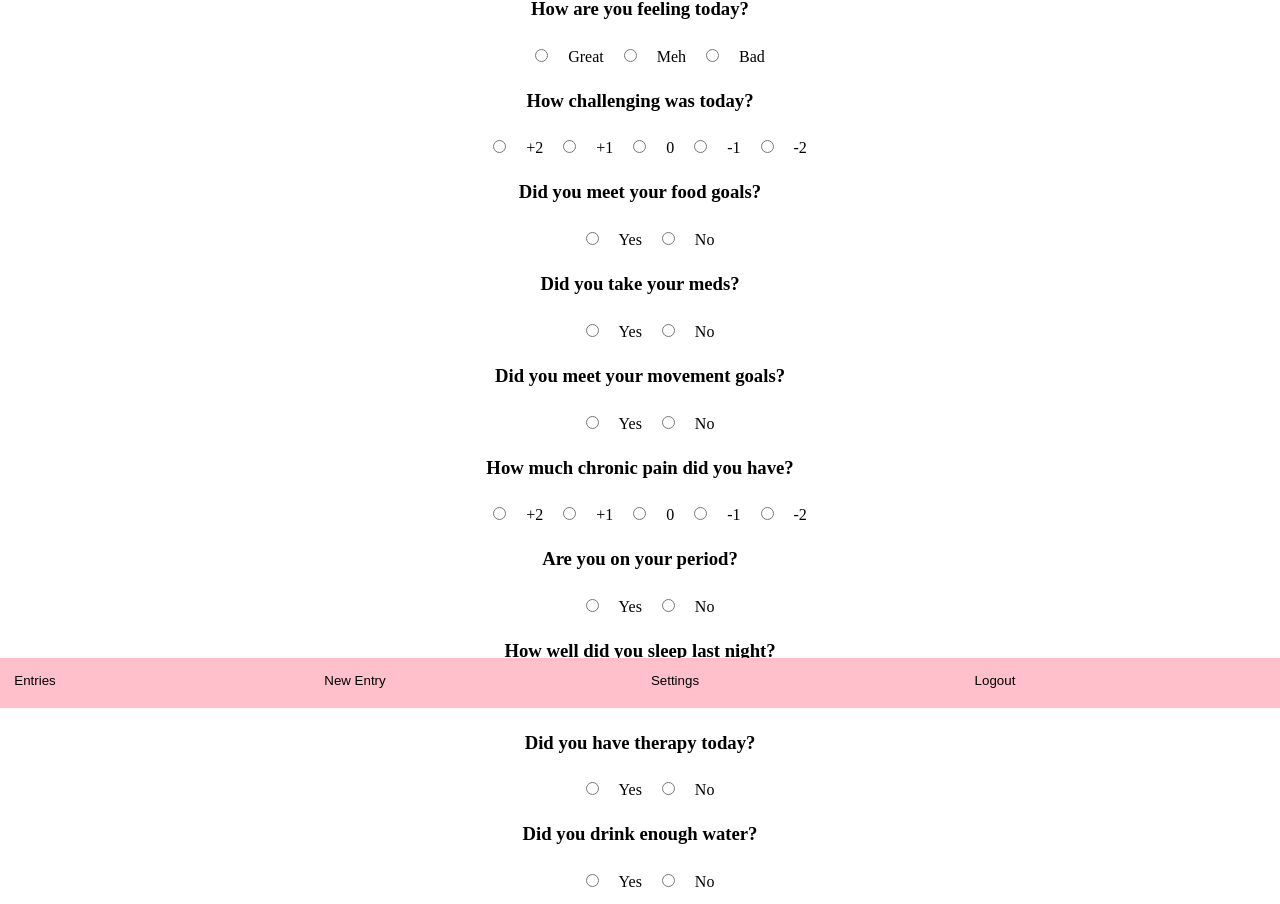
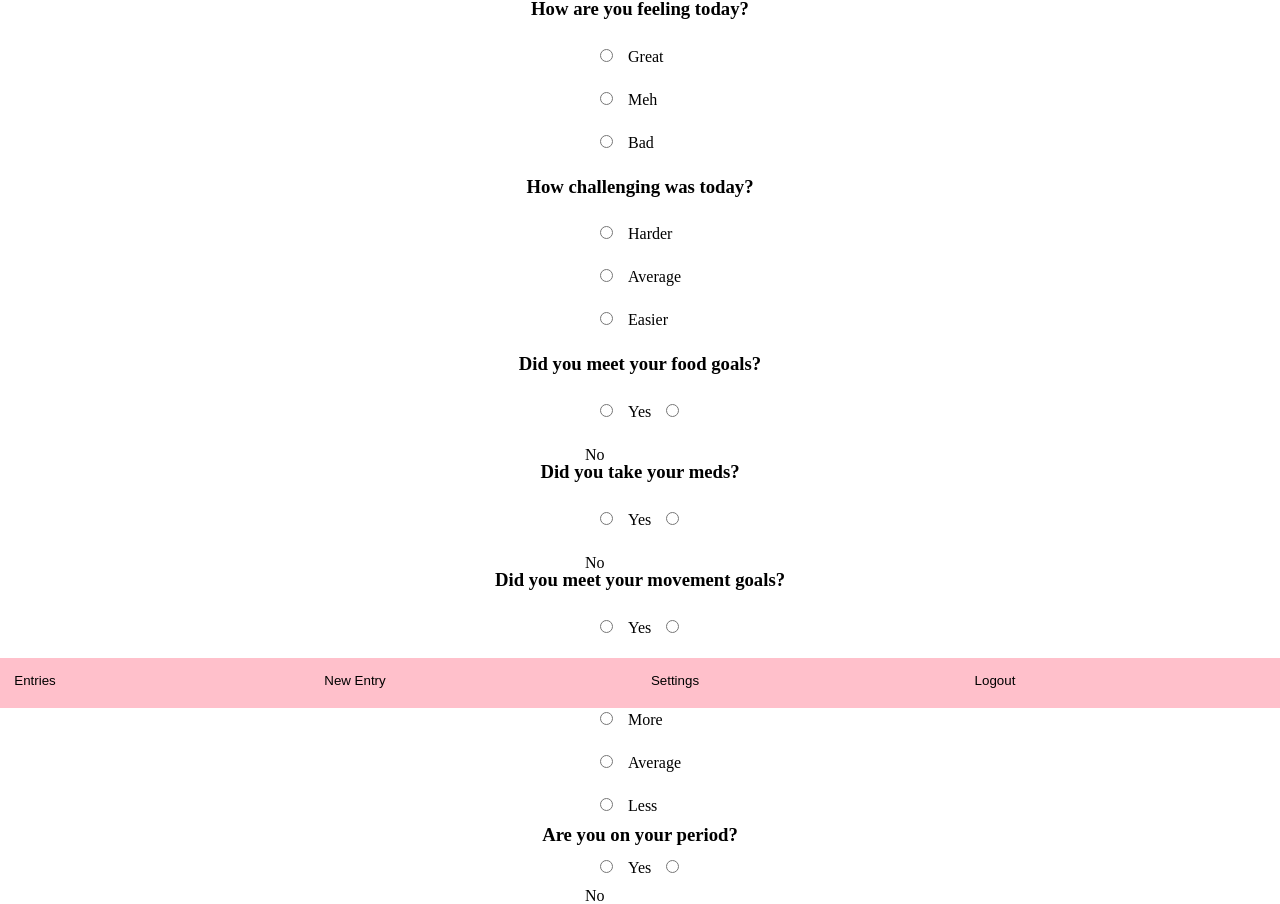
Before and after one commit to AwrenNuit/mood-tracker, a React (Create React App) app: page /new-entry in a window 1280 px wide. Shown: the part 92-996 px from the top of the page. Built offline with nearby package versions, Linux system fonts and the light colour scheme; a web font is replaced by a local one.

Commit message:
formatted radio options

```diff
--- a/src/components/NewEntry/NewEntry.css
+++ b/src/components/NewEntry/NewEntry.css
@@ -1,3 +1,21 @@
 .mood-radio {
-  margin: 30px 20px;
+  margin: 15px;
 }
+
+.entry-radio-container {
+  width: 110px;
+  text-align: left;
+  display: block;
+}
+
+.entry-radio-first {
+  margin-top: 30px;
+}
+
+.entry-radio-label {
+  cursor: pointer;
+}
+
+.entry-radio-last {
+  margin-bottom: 30px;
+}
--- a/src/components/NewEntry/NewEntry.js
+++ b/src/components/NewEntry/NewEntry.js
@@ -47,229 +47,293 @@ export default function NewEntry() {
       <form onSubmit={handleSubmit}>
         <div>
           <h3>How are you feeling today?</h3>
+          <div className="entry-radio-container">
+            <label className="entry-radio-label">
               <input
                 type="radio"
-            className="mood-radio"
+                className="mood-radio entry-radio-first"
                 name="mood"
                 value="Great"
                 onChange={(e)=>setMood(e.target.value)}
-          />Great
+              />
+              Great
+            </label>
+            <label className="entry-radio-label">
               <input
                 type="radio"
                 className="mood-radio"
                 name="mood"
                 value="Meh"
                 onChange={(e)=>setMood(e.target.value)}
-          />Meh
+              />
+              Meh
+            </label>
+            <label className="entry-radio-label">
               <input
                 type="radio"
-            className="mood-radio"
+                className="mood-radio entry-radio-last"
                 name="mood"
                 value="Bad"
                 onChange={(e)=>setMood(e.target.value)}
-          />Bad
+              />
+              Bad
+            </label>
+          </div>
         </div>
         <div>
           <h3>How challenging was today?</h3>
+          <div className="entry-radio-container">
+            <label className="entry-radio-label">
+              <input
+                type="radio"
+                className="mood-radio entry-radio-first"
+                name="challenge"
+                value="Harder"
+                onChange={(e)=>setChallenge(e.target.value)}
+              />
+              Harder
+            </label>
+            <label className="entry-radio-label">
               <input
                 type="radio"
                 className="mood-radio"
                 name="challenge"
-            value={2}
+                value="Average"
                 onChange={(e)=>setChallenge(e.target.value)}
-          />+2
+              />
+              Average
+            </label>
+            <label className="entry-radio-label">
               <input
                 type="radio"
-            className="mood-radio"
+                className="mood-radio entry-radio-last"
                 name="challenge"
-            value={1}
+                value="Easier"
                 onChange={(e)=>setChallenge(e.target.value)}
-          />+1
-          <input
-            type="radio"
-            className="mood-radio"
-            name="challenge"
-            value={0}
-            onChange={(e)=>setChallenge(e.target.value)}
-          />0
-          <input
-            type="radio"
-            className="mood-radio"
-            name="challenge"
-            value={-1}
-            onChange={(e)=>setChallenge(e.target.value)}
-          />-1
-          <input
-            type="radio"
-            className="mood-radio"
-            name="challenge"
-            value={-2}
-            onChange={(e)=>setChallenge(e.target.value)}
-          />-2
+              />
+              Easier
+            </label>
+          </div>
         </div>
         <div>
           <h3>Did you meet your food goals?</h3>
+          <div className="entry-radio-container">
+            <label className="entry-radio-label">
               <input
                 type="radio"
-            className="mood-radio"
+                className="mood-radio entry-radio-first"
                 name="food"
                 value="Yes"
                 onChange={(e)=>setFood(e.target.value)}
-          />Yes
+              />
+              Yes
+            </label>
+            <label className="entry-radio-label">
               <input
                 type="radio"
-            className="mood-radio"
+                className="mood-radio entry-radio-last"
                 name="food"
                 value="No"
                 onChange={(e)=>setFood(e.target.value)}
-          />No
+              />
+              No
+            </label>
+          </div>
         </div>
         <div>
           <h3>Did you take your meds?</h3>
+          <div className="entry-radio-container">
+            <label className="entry-radio-label">
               <input
                 type="radio"
-            className="mood-radio"
+                className="mood-radio entry-radio-first"
                 name="meds"
                 value="Yes"
                 onChange={(e)=>setMeds(e.target.value)}
-          />Yes
+              />
+              Yes
+            </label>
+            <label className="entry-radio-label">
               <input
                 type="radio"
-            className="mood-radio"
+                className="mood-radio entry-radio-last"
                 name="meds"
                 value="No"
                 onChange={(e)=>setMeds(e.target.value)}
-          />No
+              />
+              No
+            </label>
+          </div>
         </div>
         <div>
           <h3>Did you meet your movement goals?</h3>
+          <div className="entry-radio-container">
+            <label className="entry-radio-label">
               <input
                 type="radio"
-            className="mood-radio"
+                className="mood-radio entry-radio-first"
                 name="movement"
                 value="Yes"
                 onChange={(e)=>setMovement(e.target.value)}
-          />Yes
+              />
+              Yes
+            </label>
+            <label className="entry-radio-label">
               <input
                 type="radio"
-            className="mood-radio"
+                className="mood-radio entry-radio-last"
                 name="movement"
                 value="No"
                 onChange={(e)=>setMovement(e.target.value)}
-          />No
+              />
+              No
+            </label>
+          </div>
         </div>
         <div>
           <h3>How much chronic pain did you have?</h3>
+          <div className="entry-radio-container">
+            <label className="entry-radio-label">
               <input
                 type="radio"
                 className="mood-radio"
                 name="pain"
-            value={2}
+                value="More"
                 onChange={(e)=>setPain(e.target.value)}
-          />+2
+              />
+              More
+            </label>
+            <label className="entry-radio-label">
               <input
                 type="radio"
                 className="mood-radio"
                 name="pain"
-            value={1}
+                value="Average"
                 onChange={(e)=>setPain(e.target.value)}
-          />+1
+              />
+              Average
+            </label>
+            <label className="entry-radio-label">
               <input
                 type="radio"
                 className="mood-radio"
                 name="pain"
-            value={0}
+                value="Less"
                 onChange={(e)=>setPain(e.target.value)}
-          />0
-          <input
-            type="radio"
-            className="mood-radio"
-            name="pain"
-            value={-1}
-            onChange={(e)=>setPain(e.target.value)}
-          />-1
-          <input
-            type="radio"
-            className="mood-radio"
-            name="pain"
-            value={-2}
-            onChange={(e)=>setPain(e.target.value)}
-          />-2
+              />
+              Less
+            </label>
+          </div>
         </div>
         <div>
           <h3>Are you on your period?</h3>
+          <div className="entry-radio-container">
+            <label className="entry-radio-label">
               <input
                 type="radio"
                 className="mood-radio"
                 name="period"
                 value="Yes"
                 onChange={(e)=>setPeriod(e.target.value)}
-          />Yes
+              />
+              Yes
+            </label>
+            <label className="entry-radio-label">
               <input
                 type="radio"
                 className="mood-radio"
                 name="period"
                 value="No"
                 onChange={(e)=>setPeriod(e.target.value)}
-          />No
+              />
+              No
+            </label>
+          </div>
         </div>
         <div>
           <h3>How well did you sleep last night?</h3>
+          <div className="entry-radio-container">
+            <label className="entry-radio-label">
               <input
                 type="radio"
                 className="mood-radio"
                 name="sleep"
                 value="Great"
                 onChange={(e)=>setSleep(e.target.value)}
-          />Great
+              />
+              Great
+            </label>
+            <label className="entry-radio-label">
               <input
                 type="radio"
                 className="mood-radio"
                 name="sleep"
                 value="Meh"
                 onChange={(e)=>setSleep(e.target.value)}
-          />Meh
+              />
+              Meh
+            </label>
+            <label className="entry-radio-label">
               <input
                 type="radio"
                 className="mood-radio"
                 name="sleep"
                 value="Bad"
                 onChange={(e)=>setSleep(e.target.value)}
-          />Bad
+              />
+              Bad
+            </label>
+          </div>
         </div>
         <div>
           <h3>Did you have therapy today?</h3>
+          <div className="entry-radio-container">
+            <label className="entry-radio-label">
               <input
                 type="radio"
                 className="mood-radio"
                 name="therapy"
                 value="Yes"
                 onChange={(e)=>setTherapy(e.target.value)}
-          />Yes
+              />
+              Yes
+            </label>
+            <label className="entry-radio-label">
               <input
                 type="radio"
                 className="mood-radio"
                 name="therapy"
                 value="No"
                 onChange={(e)=>setTherapy(e.target.value)}
-          />No
+              />
+              No
+            </label>
+          </div>
         </div>
         <div>
           <h3>Did you drink enough water?</h3>
+          <div className="entry-radio-container">
+            <label className="entry-radio-label">
               <input
                 type="radio"
                 className="mood-radio"
                 name="water"
                 value="Yes"
                 onChange={(e)=>setWater(e.target.value)}
-          />Yes
+              />
+              Yes
+            </label>
+            <label className="entry-radio-label">
               <input
                 type="radio"
                 className="mood-radio"
                 name="water"
                 value="No"
                 onChange={(e)=>setWater(e.target.value)}
-          />No
+              />
+              No
+            </label>
+          </div>
         </div>
         <div>
           <h3>Any additional thoughts?</h3>
```
Lines whose indentation alone changed are shown as unchanged.
